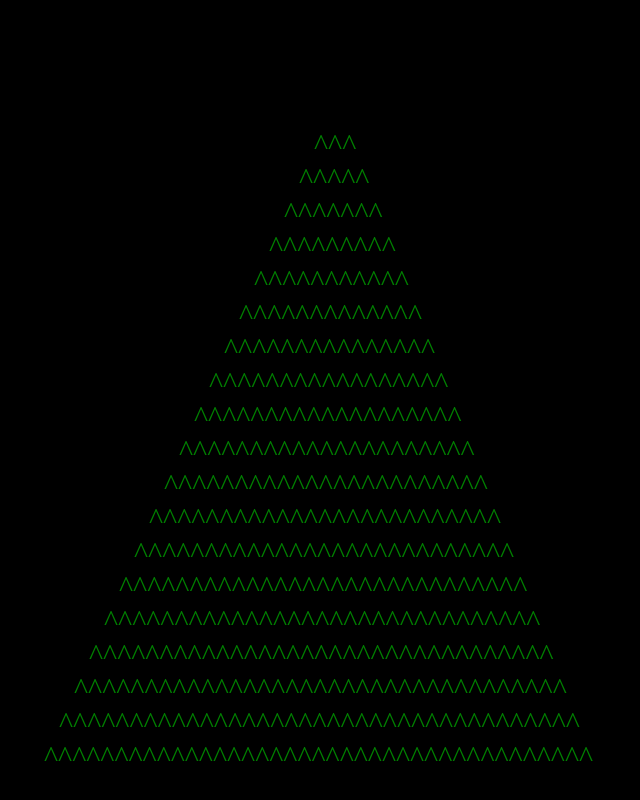
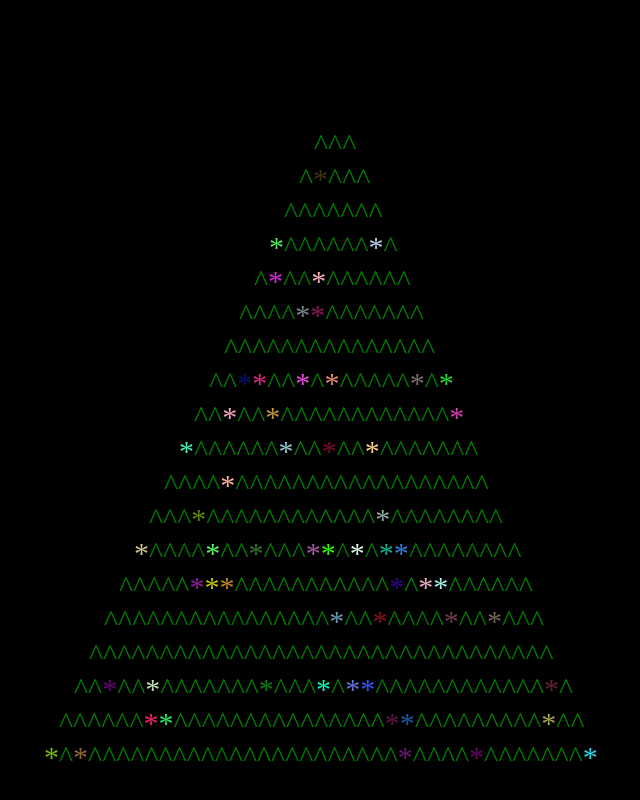
Before and after one commit to sis0k0/fir, a plain HTML site: page index.html in a window 1280 px wide. Shown: the whole page, without its empty margins (355-995 px from the left). Drawn offline with Linux system fonts and the light colour scheme.

Commit message:
add the lights

```diff
--- a/fir.js
+++ /dev/null
@@ -1,21 +0,0 @@
-function drawTree() {
-    const container = document.getElementById('tree');
-
-    // export rows for adding the star later
-    const rows = 20;
-    let output = '';
-
-    for (let i = 1; i < rows; i += 1) {
-        for (let j = i; j < rows; j += 1) {
-            output += '&nbsp;&nbsp;';
-        }
-        for (let k = 0; k <= i*2; k += 1) {
-            output += '<span class="needle">^</span>';
-        }
-        output += '<br />';
-    }
-
-    container.innerHTML = output;
-}
-
-drawTree();
--- a/index.html
+++ b/index.html
@@ -10,7 +10,8 @@
     <div id="tree"></div>
 </body>
 
-<script src="./fir.js"></script>
+<script type="module" src="tree.js"></script>
+<script type="module" src="lights.js"></script>
 <style>
     body {
         background: black;
--- /dev/null
+++ b/lights.js
@@ -0,0 +1,33 @@
+import fir from "./tree.js";
+
+const getNeedlesCount = rows => new Array(rows).fill(0).reduce((sum, _, n) => sum + 2*n + 1, 0);
+const getRandomPosition = rows => {
+    const needlesCount = getNeedlesCount(rows);
+    return Math.floor(Math.random() * needlesCount);
+};
+const getRandomColor = () => '#' + Math.random().toString(16).substr(-6);
+const needles = fir.container.getElementsByClassName('needle');
+
+let blinkingBulbs = [];
+function blink(rows) {
+    blinkingBulbs.forEach(bulb => {
+        bulb.innerHTML = '^';
+        bulb.style.color = 'green';
+    });
+    blinkingBulbs = [];
+
+    const bulbsCount = rows * 3;
+    new Array(bulbsCount).fill().forEach(_ => {
+        const bulbIndex = getRandomPosition(rows);
+        const bulb = needles[bulbIndex];
+        if (!bulb) {
+            return;
+        }
+
+        blinkingBulbs.push(bulb);
+        bulb.innerHTML = '*';
+        bulb.style.color = getRandomColor();
+    });
+}
+
+setInterval(() => blink(20), 1000);
--- /dev/null
+++ b/tree.js
@@ -0,0 +1,24 @@
+const fir = {
+    container: document.getElementById('tree'),
+    draw: function() {
+        // export rows for adding the star later
+        const rows = 20;
+        let output = '';
+
+        for (let i = 1; i < rows; i += 1) {
+            for (let j = i; j < rows; j += 1) {
+                output += '&nbsp;&nbsp;';
+            }
+            for (let k = 0; k <= i * 2; k += 1) {
+                output += '<span class="needle">^</span>';
+            }
+            output += '<br />';
+        }
+
+        this.container.innerHTML = output;
+    }
+};
+
+fir.draw();
+
+export default fir;
```
